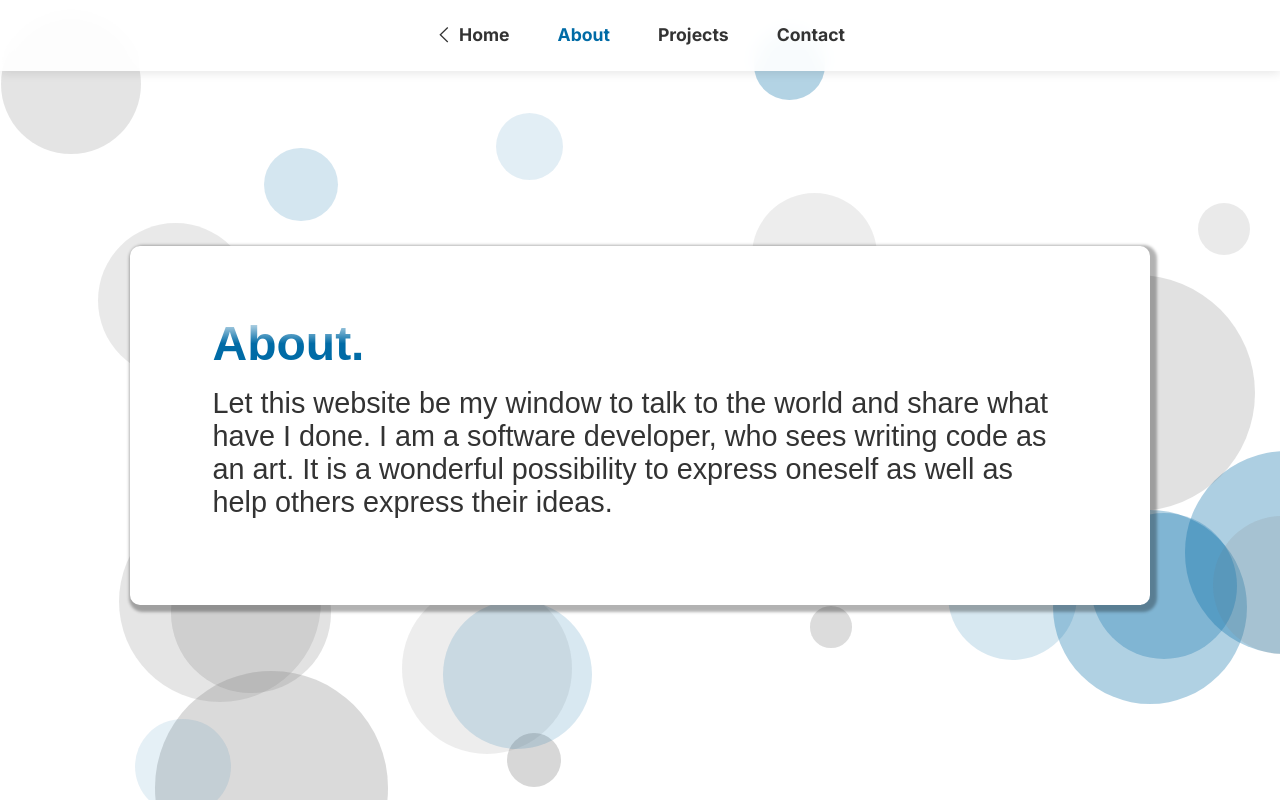
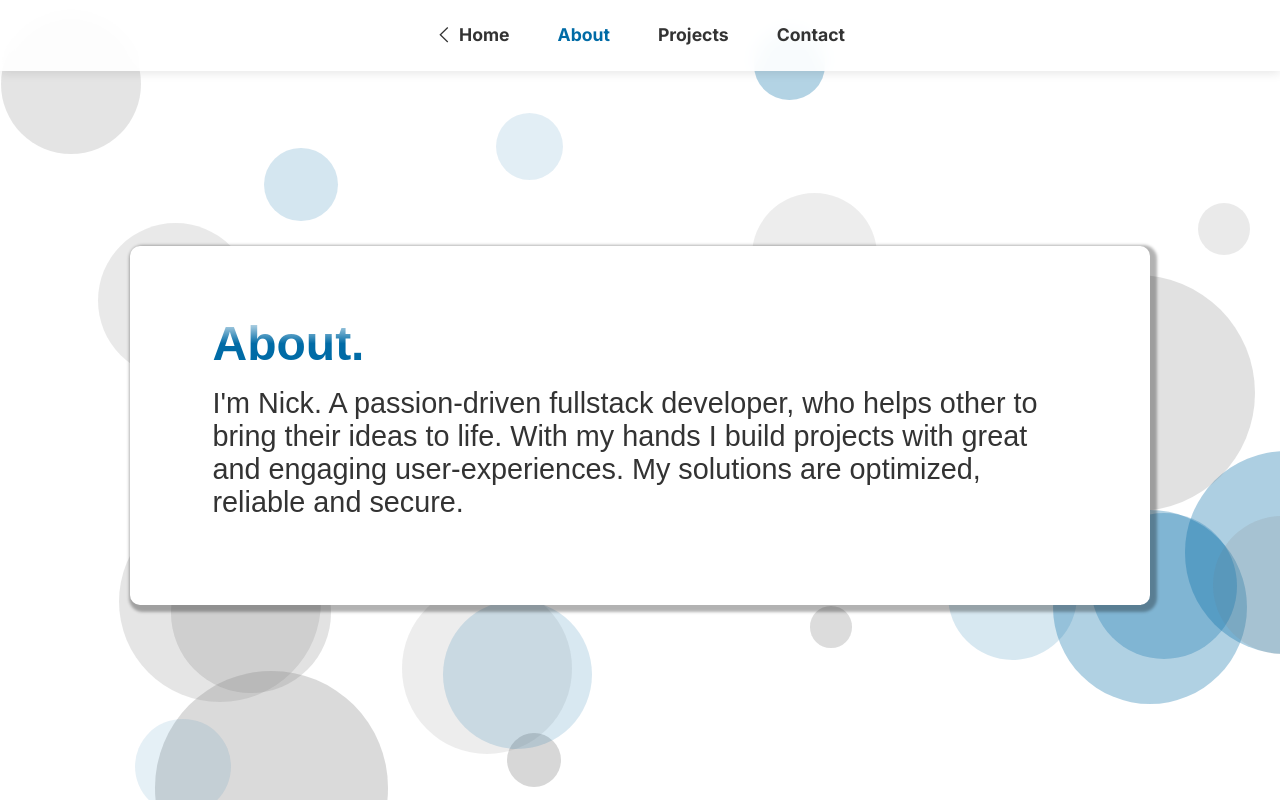
Before and after one commit to MyHKo/website-portfolio, a React (Vite) app: page /about in a window 1280 px wide. Built offline with nearby package versions, Linux system fonts and the light colour scheme.

Commit message:
Add About description

```diff
--- a/src/Sections/About/index.tsx
+++ b/src/Sections/About/index.tsx
@@ -15,9 +15,9 @@ function AboutSection(): ReactElement {
                     </span>
                 </div>
                 <span className={sharedStyles.text}>
-                    Let this website be my window to talk to the world and share what have I done.
-                    I am a software developer, who sees writing code as an art.
-                    It is a wonderful possibility to express oneself as well as help others express their ideas.
+                    I'm Nick. A passion-driven fullstack developer, who helps other to bring their ideas to life.
+                    With my hands I build projects with great and engaging user-experiences.
+                    My solutions are optimized, reliable and secure.
                 </span>
             </section>
         </>
--- a/src/Sections/Projects/index.tsx
+++ b/src/Sections/Projects/index.tsx
@@ -19,7 +19,7 @@ function ProjectsSection(): ReactElement {
                     </span>
                 </div>
                 <span className={sharedStyles.text}>
-                    Here you will find my projects and work.
+                    Here you will find a list of projects I've worked on.
                 </span>
                 <div className={styles.projectsContainer}>
                     <ProjectItem name="SocialSphere"
```
